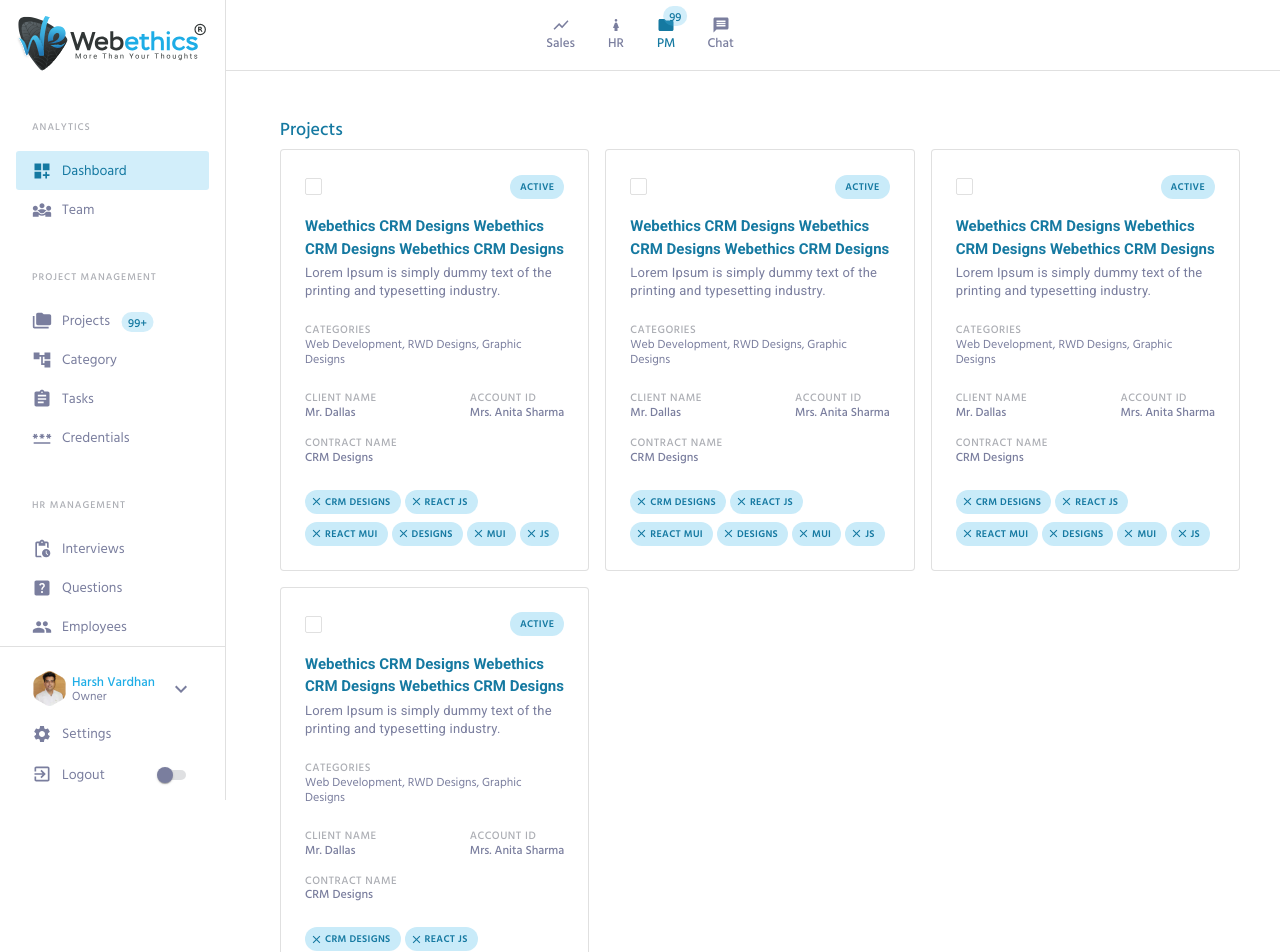
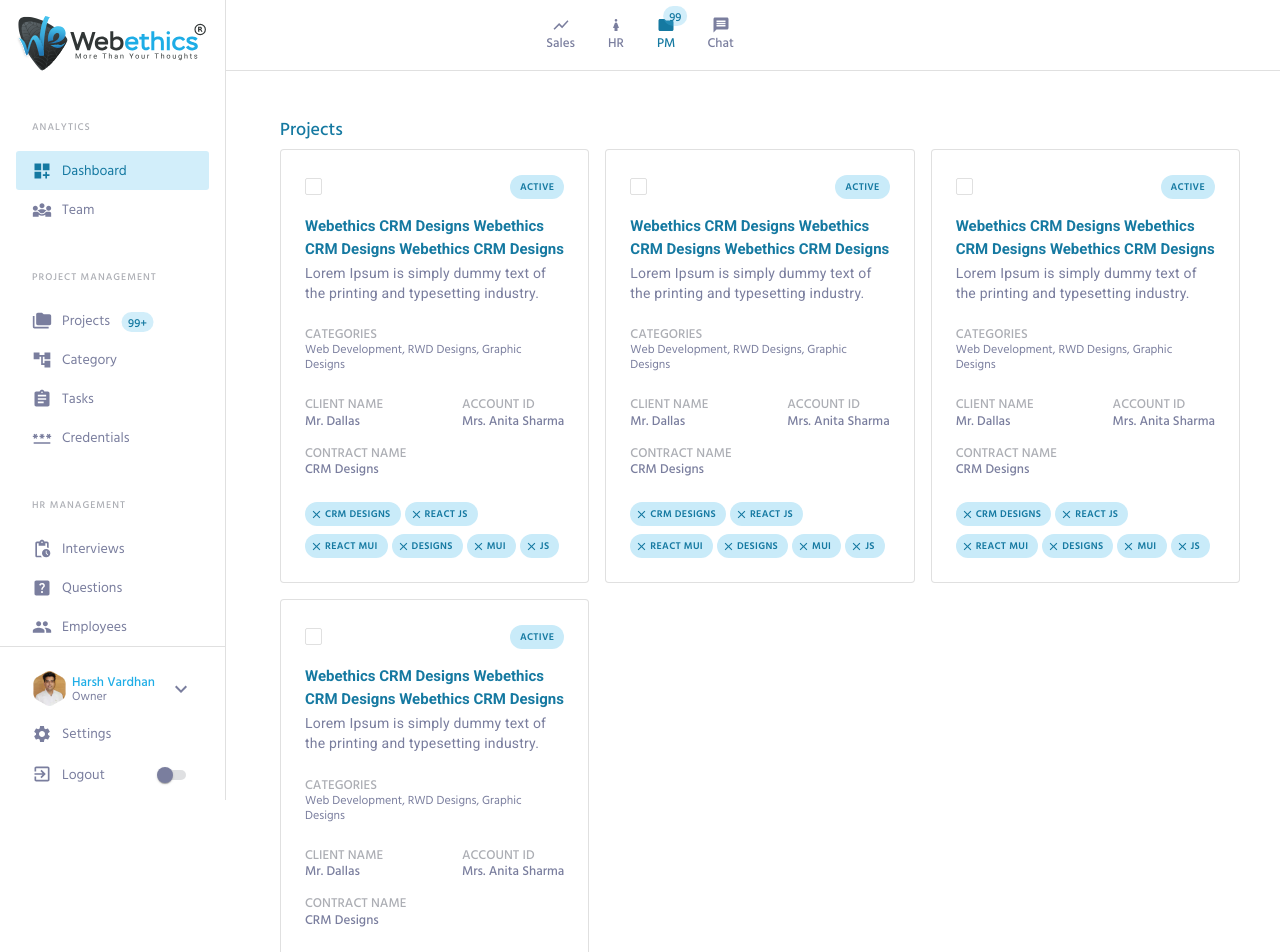
Before and after one commit to webethics/crm, a React (Create React App) app: page /projects in a window 1280 px wide. Shown: the top 952 px of the page. Built offline with nearby package versions, Linux system fonts and the light colour scheme.

Commit message:
update the font sizes.

```diff
--- a/src/components/pm/Projects.jsx
+++ b/src/components/pm/Projects.jsx
@@ -184,7 +184,6 @@
 
                      <Box component="div" sx={{ display: 'flex', flexWrap: 'wrap', flexDirection: 'row', alignItems: 'center', width: '100%', pb: 2 }}>
                         <RedesignCheckbox size="small" sx={{ color: 'sidebar.label', display: 'inline-flex' }} />
-
                         <IconWrap className='iconWrap'>
                            <CustomSpeedDial
                               ariaLabel="SpeedDial basic example"
@@ -206,25 +205,25 @@
                      </Box>
                      <Box component="div" sx={{ boxSizing: 'border-box', width: { xl: '100%' }, pb: 3, position: 'relative', }}>
                         <NavLink className="projectTitle"><Typography component="div" sx={{ fontWeight: '600', color: 'primary.dark', fontFamily: "'Roboto',sans-serif", fontSize: '15px' }}>Webethics CRM Designs Webethics CRM Designs Webethics CRM Designs</Typography></NavLink>
-                        <Typography component="div" sx={{ color: 'sidebar.iconText', lineHeight: 1.4, fontSize: '13px', mt: 0.5, fontFamily: "'Roboto',sans-serif", letterSpacing: '0.2px' }}>Lorem Ipsum is simply dummy text of the printing and typesetting industry.</Typography>
+                        <Typography component="div" sx={{ color: 'sidebar.iconText', lineHeight: 1.4, fontSize: '14px', mt: 0.5, fontFamily: "'Roboto',sans-serif", letterSpacing: '0.2px' }}>Lorem Ipsum is simply dummy text of the printing and typesetting industry.</Typography>
                      </Box>
 
                      <Box component="div" sx={{ boxSizing: 'border-box', width: '100%' }}>
-                        <Typography component="div" sx={{ color: 'sidebar.label', lineHeight: 1.25, fontSize: { xs: '12px', lg: '11px' }, fontWeight: '500', letterSpacing: '0.5px', textTransform: 'uppercase' }}>Categories</Typography>
+                        <Typography component="div" sx={{ color: 'sidebar.label', lineHeight: 1.25, fontSize: '13px', fontWeight: '500', textTransform: 'uppercase' }}>Categories</Typography>
                         <Typography component="div" sx={{ color: 'sidebar.iconText', lineHeight: 1.25, fontSize: { xs: '13px', lg: '12px' } }}>Web Development, RWD Designs, Graphic Designs</Typography>
                      </Box>
                      <Box component="div" sx={{ boxSizing: 'border-box', width: '100%', pt: 3, display: 'flex', flexWrap: 'wrap', justifyContent: 'space-between' }}>
                         <Box component="div" sx={{ boxSizing: 'border-box', width: { xl: '50%' } }}>
-                           <Typography component="div" sx={{ color: 'sidebar.label', lineHeight: 1.25, fontSize: { xs: '12px', lg: '11px' }, fontWeight: '500', letterSpacing: '0.5px', textTransform: 'uppercase' }}>Client Name</Typography>
-                           <Typography component="div" sx={{ color: 'sidebar.iconText', fontWeight: 500, lineHeight: 1.25, fontSize: { xs: '13px', lg: '12px' } }}>Mr. Dallas</Typography>
+                           <Typography component="div" sx={{ color: 'sidebar.label', lineHeight: 1.25, fontSize: '13px', fontWeight: '500', textTransform: 'uppercase' }}>Client Name</Typography>
+                           <Typography component="div" sx={{ color: 'sidebar.iconText', fontWeight: 500, lineHeight: 1.25, fontSize: '13px' }}>Mr. Dallas</Typography>
                         </Box>
                         <Box component="div" sx={{ boxSizing: 'border-box', width: { xl: '50%' } }}>
-                           <Typography component="div" sx={{ color: 'sidebar.label', lineHeight: 1.25, fontSize: { xs: '12px', lg: '11px' }, fontWeight: '500', letterSpacing: '0.5px', textTransform: 'uppercase' }}>Account ID</Typography>
-                           <Typography component="div" sx={{ color: 'sidebar.iconText', fontWeight: 500, lineHeight: 1.25, fontSize: { xs: '13px', lg: '12px' } }}>Mrs. Anita Sharma</Typography>
+                           <Typography component="div" sx={{ color: 'sidebar.label', lineHeight: 1.25, fontSize: '13px', fontWeight: '500', textTransform: 'uppercase' }}>Account ID</Typography>
+                           <Typography component="div" sx={{ color: 'sidebar.iconText', fontWeight: 500, lineHeight: 1.25, fontSize: '13px' }}>Mrs. Anita Sharma</Typography>
                         </Box>
                         <Box component="div" sx={{ boxSizing: 'border-box', width: '100%', my: 2 }}>
-                           <Typography component="div" sx={{ color: 'sidebar.label', lineHeight: 1.25, fontSize: { xs: '12px', lg: '11px' }, fontWeight: '500', letterSpacing: '0.5px', textTransform: 'uppercase' }}>Contract Name</Typography>
-                           <Typography component="div" sx={{ color: 'sidebar.iconText', fontWeight: 500, lineHeight: 1.25, fontSize: { xs: '13px', lg: '12px' } }}>CRM Designs</Typography>
+                           <Typography component="div" sx={{ color: 'sidebar.label', lineHeight: 1.25, fontSize: '13px', fontWeight: '500', textTransform: 'uppercase' }}>Contract Name</Typography>
+                           <Typography component="div" sx={{ color: 'sidebar.iconText', fontWeight: 500, lineHeight: 1.25, fontSize: '13px' }}>CRM Designs</Typography>
                         </Box>
                         <Box component="div" sx={{ boxSizing: 'border-box', width: '100%' }}>
                            <CustomChip icon={<CloseIcon sx={{ fontSize: "16px" }} />} label="CRM Designs" />
@@ -235,7 +234,6 @@
                            <CustomChip icon={<CloseIcon sx={{ fontSize: "16px" }} />} label="JS" />
                         </Box>
                      </Box>
-
                   </Grid>
                </PaperWrap>
             </Grid>
@@ -245,7 +243,6 @@
 
                      <Box component="div" sx={{ display: 'flex', flexWrap: 'wrap', flexDirection: 'row', alignItems: 'center', width: '100%', pb: 2 }}>
                         <RedesignCheckbox size="small" sx={{ color: 'sidebar.label', display: 'inline-flex' }} />
-
                         <IconWrap className='iconWrap'>
                            <CustomSpeedDial
                               ariaLabel="SpeedDial basic example"
@@ -267,25 +264,25 @@
                      </Box>
                      <Box component="div" sx={{ boxSizing: 'border-box', width: { xl: '100%' }, pb: 3, position: 'relative', }}>
                         <NavLink className="projectTitle"><Typography component="div" sx={{ fontWeight: '600', color: 'primary.dark', fontFamily: "'Roboto',sans-serif", fontSize: '15px' }}>Webethics CRM Designs Webethics CRM Designs Webethics CRM Designs</Typography></NavLink>
-                        <Typography component="div" sx={{ color: 'sidebar.iconText', lineHeight: 1.4, fontSize: '13px', mt: 0.5, fontFamily: "'Roboto',sans-serif", letterSpacing: '0.2px' }}>Lorem Ipsum is simply dummy text of the printing and typesetting industry.</Typography>
+                        <Typography component="div" sx={{ color: 'sidebar.iconText', lineHeight: 1.4, fontSize: '14px', mt: 0.5, fontFamily: "'Roboto',sans-serif", letterSpacing: '0.2px' }}>Lorem Ipsum is simply dummy text of the printing and typesetting industry.</Typography>
                      </Box>
 
                      <Box component="div" sx={{ boxSizing: 'border-box', width: '100%' }}>
-                        <Typography component="div" sx={{ color: 'sidebar.label', lineHeight: 1.25, fontSize: { xs: '12px', lg: '11px' }, fontWeight: '500', letterSpacing: '0.5px', textTransform: 'uppercase' }}>Categories</Typography>
+                        <Typography component="div" sx={{ color: 'sidebar.label', lineHeight: 1.25, fontSize: '13px', fontWeight: '500', textTransform: 'uppercase' }}>Categories</Typography>
                         <Typography component="div" sx={{ color: 'sidebar.iconText', lineHeight: 1.25, fontSize: { xs: '13px', lg: '12px' } }}>Web Development, RWD Designs, Graphic Designs</Typography>
                      </Box>
                      <Box component="div" sx={{ boxSizing: 'border-box', width: '100%', pt: 3, display: 'flex', flexWrap: 'wrap', justifyContent: 'space-between' }}>
                         <Box component="div" sx={{ boxSizing: 'border-box', width: { xl: '50%' } }}>
-                           <Typography component="div" sx={{ color: 'sidebar.label', lineHeight: 1.25, fontSize: { xs: '12px', lg: '11px' }, fontWeight: '500', letterSpacing: '0.5px', textTransform: 'uppercase' }}>Client Name</Typography>
-                           <Typography component="div" sx={{ color: 'sidebar.iconText', fontWeight: 500, lineHeight: 1.25, fontSize: { xs: '13px', lg: '12px' } }}>Mr. Dallas</Typography>
+                           <Typography component="div" sx={{ color: 'sidebar.label', lineHeight: 1.25, fontSize: '13px', fontWeight: '500', textTransform: 'uppercase' }}>Client Name</Typography>
+                           <Typography component="div" sx={{ color: 'sidebar.iconText', fontWeight: 500, lineHeight: 1.25, fontSize: '13px' }}>Mr. Dallas</Typography>
                         </Box>
                         <Box component="div" sx={{ boxSizing: 'border-box', width: { xl: '50%' } }}>
-                           <Typography component="div" sx={{ color: 'sidebar.label', lineHeight: 1.25, fontSize: { xs: '12px', lg: '11px' }, fontWeight: '500', letterSpacing: '0.5px', textTransform: 'uppercase' }}>Account ID</Typography>
-                           <Typography component="div" sx={{ color: 'sidebar.iconText', fontWeight: 500, lineHeight: 1.25, fontSize: { xs: '13px', lg: '12px' } }}>Mrs. Anita Sharma</Typography>
+                           <Typography component="div" sx={{ color: 'sidebar.label', lineHeight: 1.25, fontSize: '13px', fontWeight: '500', textTransform: 'uppercase' }}>Account ID</Typography>
+                           <Typography component="div" sx={{ color: 'sidebar.iconText', fontWeight: 500, lineHeight: 1.25, fontSize: '13px' }}>Mrs. Anita Sharma</Typography>
                         </Box>
                         <Box component="div" sx={{ boxSizing: 'border-box', width: '100%', my: 2 }}>
-                           <Typography component="div" sx={{ color: 'sidebar.label', lineHeight: 1.25, fontSize: { xs: '12px', lg: '11px' }, fontWeight: '500', letterSpacing: '0.5px', textTransform: 'uppercase' }}>Contract Name</Typography>
-                           <Typography component="div" sx={{ color: 'sidebar.iconText', fontWeight: 500, lineHeight: 1.25, fontSize: { xs: '13px', lg: '12px' } }}>CRM Designs</Typography>
+                           <Typography component="div" sx={{ color: 'sidebar.label', lineHeight: 1.25, fontSize: '13px', fontWeight: '500', textTransform: 'uppercase' }}>Contract Name</Typography>
+                           <Typography component="div" sx={{ color: 'sidebar.iconText', fontWeight: 500, lineHeight: 1.25, fontSize: '13px' }}>CRM Designs</Typography>
                         </Box>
                         <Box component="div" sx={{ boxSizing: 'border-box', width: '100%' }}>
                            <CustomChip icon={<CloseIcon sx={{ fontSize: "16px" }} />} label="CRM Designs" />
@@ -296,7 +293,6 @@
                            <CustomChip icon={<CloseIcon sx={{ fontSize: "16px" }} />} label="JS" />
                         </Box>
                      </Box>
-
                   </Grid>
                </PaperWrap>
             </Grid>
@@ -306,7 +302,6 @@
 
                      <Box component="div" sx={{ display: 'flex', flexWrap: 'wrap', flexDirection: 'row', alignItems: 'center', width: '100%', pb: 2 }}>
                         <RedesignCheckbox size="small" sx={{ color: 'sidebar.label', display: 'inline-flex' }} />
-
                         <IconWrap className='iconWrap'>
                            <CustomSpeedDial
                               ariaLabel="SpeedDial basic example"
@@ -328,25 +323,25 @@
                      </Box>
                      <Box component="div" sx={{ boxSizing: 'border-box', width: { xl: '100%' }, pb: 3, position: 'relative', }}>
                         <NavLink className="projectTitle"><Typography component="div" sx={{ fontWeight: '600', color: 'primary.dark', fontFamily: "'Roboto',sans-serif", fontSize: '15px' }}>Webethics CRM Designs Webethics CRM Designs Webethics CRM Designs</Typography></NavLink>
-                        <Typography component="div" sx={{ color: 'sidebar.iconText', lineHeight: 1.4, fontSize: '13px', mt: 0.5, fontFamily: "'Roboto',sans-serif", letterSpacing: '0.2px' }}>Lorem Ipsum is simply dummy text of the printing and typesetting industry.</Typography>
+                        <Typography component="div" sx={{ color: 'sidebar.iconText', lineHeight: 1.4, fontSize: '14px', mt: 0.5, fontFamily: "'Roboto',sans-serif", letterSpacing: '0.2px' }}>Lorem Ipsum is simply dummy text of the printing and typesetting industry.</Typography>
                      </Box>
 
                      <Box component="div" sx={{ boxSizing: 'border-box', width: '100%' }}>
-                        <Typography component="div" sx={{ color: 'sidebar.label', lineHeight: 1.25, fontSize: { xs: '12px', lg: '11px' }, fontWeight: '500', letterSpacing: '0.5px', textTransform: 'uppercase' }}>Categories</Typography>
+                        <Typography component="div" sx={{ color: 'sidebar.label', lineHeight: 1.25, fontSize: '13px', fontWeight: '500', textTransform: 'uppercase' }}>Categories</Typography>
                         <Typography component="div" sx={{ color: 'sidebar.iconText', lineHeight: 1.25, fontSize: { xs: '13px', lg: '12px' } }}>Web Development, RWD Designs, Graphic Designs</Typography>
                      </Box>
                      <Box component="div" sx={{ boxSizing: 'border-box', width: '100%', pt: 3, display: 'flex', flexWrap: 'wrap', justifyContent: 'space-between' }}>
                         <Box component="div" sx={{ boxSizing: 'border-box', width: { xl: '50%' } }}>
-                           <Typography component="div" sx={{ color: 'sidebar.label', lineHeight: 1.25, fontSize: { xs: '12px', lg: '11px' }, fontWeight: '500', letterSpacing: '0.5px', textTransform: 'uppercase' }}>Client Name</Typography>
-                           <Typography component="div" sx={{ color: 'sidebar.iconText', fontWeight: 500, lineHeight: 1.25, fontSize: { xs: '13px', lg: '12px' } }}>Mr. Dallas</Typography>
+                           <Typography component="div" sx={{ color: 'sidebar.label', lineHeight: 1.25, fontSize: '13px', fontWeight: '500', textTransform: 'uppercase' }}>Client Name</Typography>
+                           <Typography component="div" sx={{ color: 'sidebar.iconText', fontWeight: 500, lineHeight: 1.25, fontSize: '13px' }}>Mr. Dallas</Typography>
                         </Box>
                         <Box component="div" sx={{ boxSizing: 'border-box', width: { xl: '50%' } }}>
-                           <Typography component="div" sx={{ color: 'sidebar.label', lineHeight: 1.25, fontSize: { xs: '12px', lg: '11px' }, fontWeight: '500', letterSpacing: '0.5px', textTransform: 'uppercase' }}>Account ID</Typography>
-                           <Typography component="div" sx={{ color: 'sidebar.iconText', fontWeight: 500, lineHeight: 1.25, fontSize: { xs: '13px', lg: '12px' } }}>Mrs. Anita Sharma</Typography>
+                           <Typography component="div" sx={{ color: 'sidebar.label', lineHeight: 1.25, fontSize: '13px', fontWeight: '500', textTransform: 'uppercase' }}>Account ID</Typography>
+                           <Typography component="div" sx={{ color: 'sidebar.iconText', fontWeight: 500, lineHeight: 1.25, fontSize: '13px' }}>Mrs. Anita Sharma</Typography>
                         </Box>
                         <Box component="div" sx={{ boxSizing: 'border-box', width: '100%', my: 2 }}>
-                           <Typography component="div" sx={{ color: 'sidebar.label', lineHeight: 1.25, fontSize: { xs: '12px', lg: '11px' }, fontWeight: '500', letterSpacing: '0.5px', textTransform: 'uppercase' }}>Contract Name</Typography>
-                           <Typography component="div" sx={{ color: 'sidebar.iconText', fontWeight: 500, lineHeight: 1.25, fontSize: { xs: '13px', lg: '12px' } }}>CRM Designs</Typography>
+                           <Typography component="div" sx={{ color: 'sidebar.label', lineHeight: 1.25, fontSize: '13px', fontWeight: '500', textTransform: 'uppercase' }}>Contract Name</Typography>
+                           <Typography component="div" sx={{ color: 'sidebar.iconText', fontWeight: 500, lineHeight: 1.25, fontSize: '13px' }}>CRM Designs</Typography>
                         </Box>
                         <Box component="div" sx={{ boxSizing: 'border-box', width: '100%' }}>
                            <CustomChip icon={<CloseIcon sx={{ fontSize: "16px" }} />} label="CRM Designs" />
@@ -357,7 +352,6 @@
                            <CustomChip icon={<CloseIcon sx={{ fontSize: "16px" }} />} label="JS" />
                         </Box>
                      </Box>
-
                   </Grid>
                </PaperWrap>
             </Grid>
@@ -367,7 +361,6 @@
 
                      <Box component="div" sx={{ display: 'flex', flexWrap: 'wrap', flexDirection: 'row', alignItems: 'center', width: '100%', pb: 2 }}>
                         <RedesignCheckbox size="small" sx={{ color: 'sidebar.label', display: 'inline-flex' }} />
-
                         <IconWrap className='iconWrap'>
                            <CustomSpeedDial
                               ariaLabel="SpeedDial basic example"
@@ -389,25 +382,25 @@
                      </Box>
                      <Box component="div" sx={{ boxSizing: 'border-box', width: { xl: '100%' }, pb: 3, position: 'relative', }}>
                         <NavLink className="projectTitle"><Typography component="div" sx={{ fontWeight: '600', color: 'primary.dark', fontFamily: "'Roboto',sans-serif", fontSize: '15px' }}>Webethics CRM Designs Webethics CRM Designs Webethics CRM Designs</Typography></NavLink>
-                        <Typography component="div" sx={{ color: 'sidebar.iconText', lineHeight: 1.4, fontSize: '13px', mt: 0.5, fontFamily: "'Roboto',sans-serif", letterSpacing: '0.2px' }}>Lorem Ipsum is simply dummy text of the printing and typesetting industry.</Typography>
+                        <Typography component="div" sx={{ color: 'sidebar.iconText', lineHeight: 1.4, fontSize: '14px', mt: 0.5, fontFamily: "'Roboto',sans-serif", letterSpacing: '0.2px' }}>Lorem Ipsum is simply dummy text of the printing and typesetting industry.</Typography>
                      </Box>
 
                      <Box component="div" sx={{ boxSizing: 'border-box', width: '100%' }}>
-                        <Typography component="div" sx={{ color: 'sidebar.label', lineHeight: 1.25, fontSize: { xs: '12px', lg: '11px' }, fontWeight: '500', letterSpacing: '0.5px', textTransform: 'uppercase' }}>Categories</Typography>
+                        <Typography component="div" sx={{ color: 'sidebar.label', lineHeight: 1.25, fontSize: '13px', fontWeight: '500', textTransform: 'uppercase' }}>Categories</Typography>
                         <Typography component="div" sx={{ color: 'sidebar.iconText', lineHeight: 1.25, fontSize: { xs: '13px', lg: '12px' } }}>Web Development, RWD Designs, Graphic Designs</Typography>
                      </Box>
                      <Box component="div" sx={{ boxSizing: 'border-box', width: '100%', pt: 3, display: 'flex', flexWrap: 'wrap', justifyContent: 'space-between' }}>
                         <Box component="div" sx={{ boxSizing: 'border-box', width: { xl: '50%' } }}>
-                           <Typography component="div" sx={{ color: 'sidebar.label', lineHeight: 1.25, fontSize: { xs: '12px', lg: '11px' }, fontWeight: '500', letterSpacing: '0.5px', textTransform: 'uppercase' }}>Client Name</Typography>
-                           <Typography component="div" sx={{ color: 'sidebar.iconText', fontWeight: 500, lineHeight: 1.25, fontSize: { xs: '13px', lg: '12px' } }}>Mr. Dallas</Typography>
+                           <Typography component="div" sx={{ color: 'sidebar.label', lineHeight: 1.25, fontSize: '13px', fontWeight: '500', textTransform: 'uppercase' }}>Client Name</Typography>
+                           <Typography component="div" sx={{ color: 'sidebar.iconText', fontWeight: 500, lineHeight: 1.25, fontSize: '13px' }}>Mr. Dallas</Typography>
                         </Box>
                         <Box component="div" sx={{ boxSizing: 'border-box', width: { xl: '50%' } }}>
-                           <Typography component="div" sx={{ color: 'sidebar.label', lineHeight: 1.25, fontSize: { xs: '12px', lg: '11px' }, fontWeight: '500', letterSpacing: '0.5px', textTransform: 'uppercase' }}>Account ID</Typography>
-                           <Typography component="div" sx={{ color: 'sidebar.iconText', fontWeight: 500, lineHeight: 1.25, fontSize: { xs: '13px', lg: '12px' } }}>Mrs. Anita Sharma</Typography>
+                           <Typography component="div" sx={{ color: 'sidebar.label', lineHeight: 1.25, fontSize: '13px', fontWeight: '500', textTransform: 'uppercase' }}>Account ID</Typography>
+                           <Typography component="div" sx={{ color: 'sidebar.iconText', fontWeight: 500, lineHeight: 1.25, fontSize: '13px' }}>Mrs. Anita Sharma</Typography>
                         </Box>
                         <Box component="div" sx={{ boxSizing: 'border-box', width: '100%', my: 2 }}>
-                           <Typography component="div" sx={{ color: 'sidebar.label', lineHeight: 1.25, fontSize: { xs: '12px', lg: '11px' }, fontWeight: '500', letterSpacing: '0.5px', textTransform: 'uppercase' }}>Contract Name</Typography>
-                           <Typography component="div" sx={{ color: 'sidebar.iconText', fontWeight: 500, lineHeight: 1.25, fontSize: { xs: '13px', lg: '12px' } }}>CRM Designs</Typography>
+                           <Typography component="div" sx={{ color: 'sidebar.label', lineHeight: 1.25, fontSize: '13px', fontWeight: '500', textTransform: 'uppercase' }}>Contract Name</Typography>
+                           <Typography component="div" sx={{ color: 'sidebar.iconText', fontWeight: 500, lineHeight: 1.25, fontSize: '13px' }}>CRM Designs</Typography>
                         </Box>
                         <Box component="div" sx={{ boxSizing: 'border-box', width: '100%' }}>
                            <CustomChip icon={<CloseIcon sx={{ fontSize: "16px" }} />} label="CRM Designs" />
@@ -418,7 +411,6 @@
                            <CustomChip icon={<CloseIcon sx={{ fontSize: "16px" }} />} label="JS" />
                         </Box>
                      </Box>
-
                   </Grid>
                </PaperWrap>
             </Grid>
```
